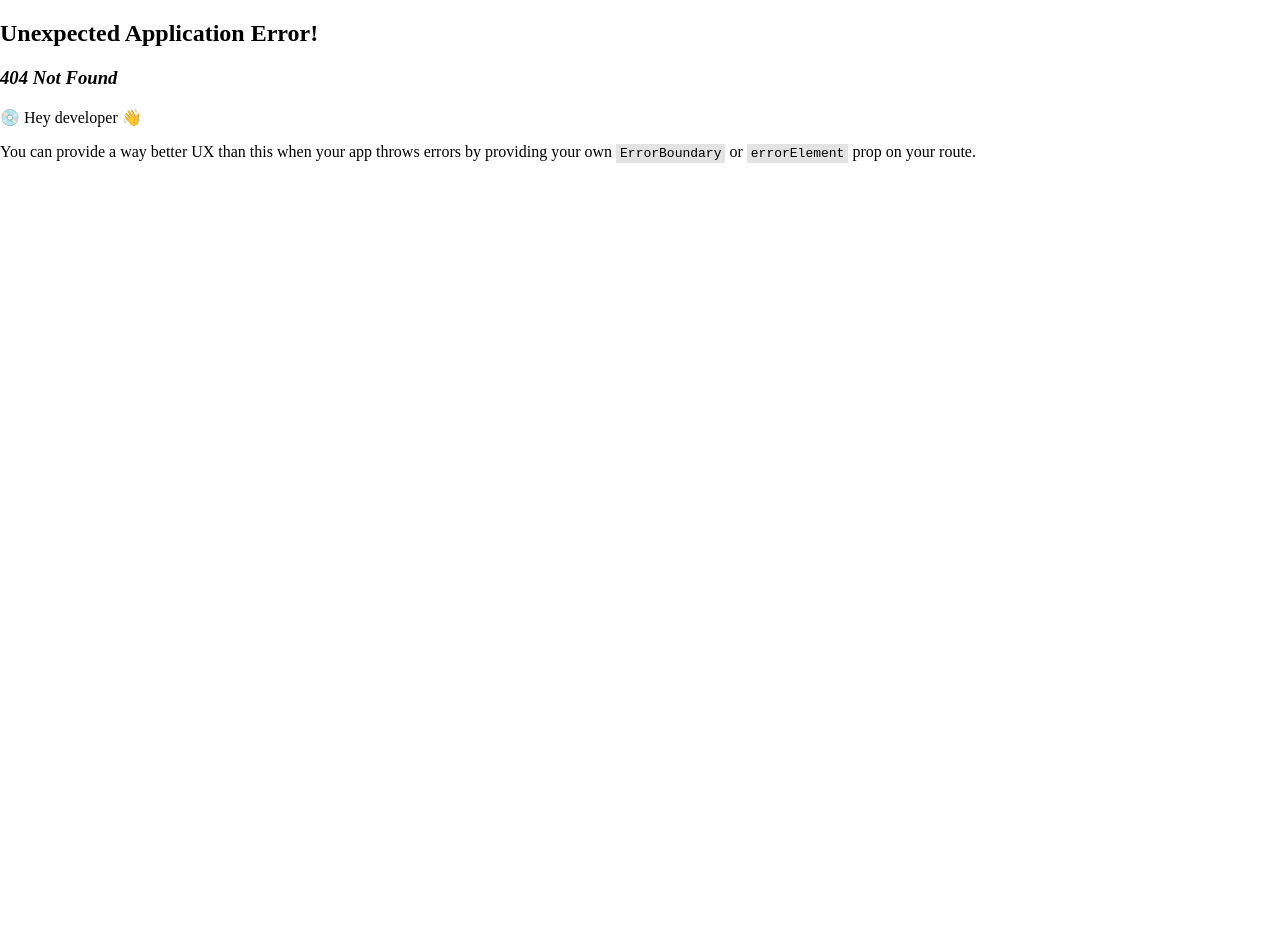
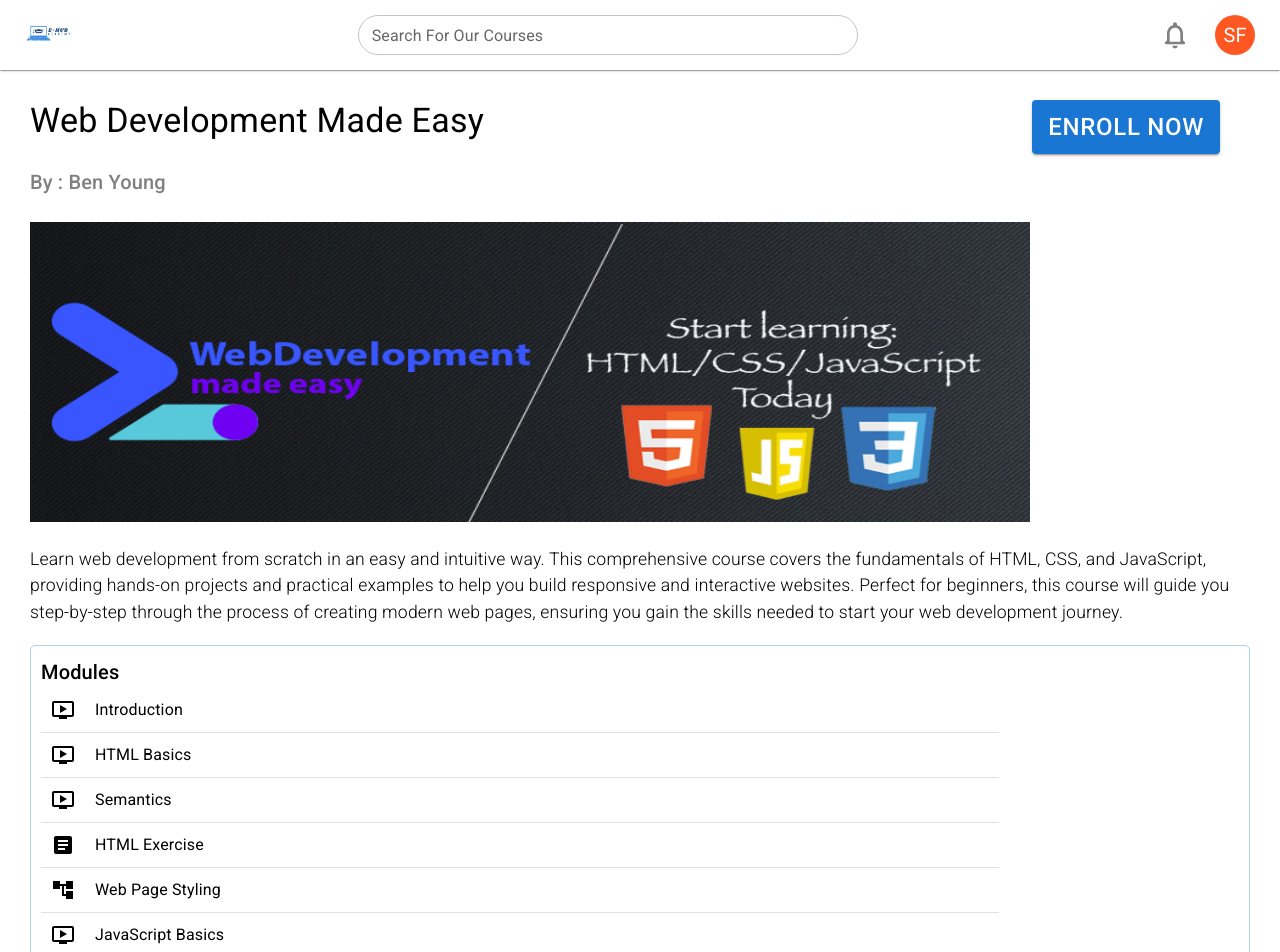
Before and after one commit to Sridesh/e-hub-learning, a React (Vite) app in the folder e-hub-learning-ui/: page /course in a window 1280 px wide. Before the commit this address had no page. Shown: the top 952 px of the page. Before the commit the page ends 800 px from the top, so only its background shows below. Built offline with nearby package versions, Linux system fonts and the light colour scheme; data requests are answered from the project's data file.

Commit message:
SCRUM-23 Module list change added

```diff
--- a/e-hub-learning-ui/DB/db.json
+++ b/e-hub-learning-ui/DB/db.json
@@ -308,19 +308,7 @@
           ]
         }
       ]
-    },
-    {
-      "id": "d8be",
-      "name": "National Institute of Business Management",
-      "description": "sdsdsdaas",
-      "modules": [
-        {
-          "module_id": null,
-          "module_name": "sd",
-          "type": "video",
-          "link": ""
-        }
-      ]
     }
+
   ]
 }
--- a/e-hub-learning-ui/src/components/Header.jsx
+++ b/e-hub-learning-ui/src/components/Header.jsx
@@ -55,7 +55,7 @@ function Header() {
     >
       <img
         src={Logo}
-        style={{ height: "100%" }}
+        style={{ height: "100%", marginLeft: "20px" }}
         onClick={() => navigate("/")}
       />
       {!location.includes("/da") && (
@@ -76,6 +76,7 @@ function Header() {
               }}
             />
           )}
+          onChange={() => navigate("/course")}
         />
       )}
       <Stack
--- a/e-hub-learning-ui/src/components/Landing.jsx
+++ b/e-hub-learning-ui/src/components/Landing.jsx
@@ -1,8 +1,123 @@
-import { Box } from "@mui/material";
-import React from "react";
+import { Box, Button, Stack, Typography } from "@mui/material";
+import axios from "axios";
+import { useEffect, useState } from "react";
+import Progress from "./Progress";
+
+import Header from "../components/Header";
+
+import image from "../assets/image1.png";
+import YouTube from "react-youtube";
+import CustomeAccordion from "./CustomeAccordion";
 
 function Landing() {
-  return <Box sx={{ padding: "30px" }}></Box>;
+  const [data, setDate] = useState(null);
+  const [isLoading, setIsLoading] = useState(true);
+
+  useEffect(() => {
+    const fetch = async () => {
+      try {
+        const res = await axios.get("http://localhost:8080/courses");
+        setDate(res.data[0]);
+        setIsLoading(false);
+      } catch (err) {
+        console.log(err);
+      }
+    };
+
+    fetch();
+  }, []);
+
+  if (isLoading) return <Progress />;
+
+  return (
+    <>
+      <Header />
+      <Box sx={{ padding: "30px", mt: "70px", position: "relative" }}>
+        <Button
+          variant="contained"
+          sx={{ position: "absolute", right: 60, fontSize: "1.5rem" }}
+        >
+          Enroll Now
+        </Button>
+        <Stack direction="column" spacing={3}>
+          <Typography variant="h4">{data.name}</Typography>
+          <Typography variant="h6" sx={{ color: "gray" }}>
+            By : Ben Young
+          </Typography>
+          <img src={image} style={{ height: "300px", width: "1000px" }} />
+          <Typography sx={{ fontWeight: 100, fontSize: "1.1rem" }}>
+            {data.description}
+          </Typography>
+        </Stack>
+        <Stack
+          direction="column"
+          sx={{
+            padding: "10px",
+            mt: "20px",
+            borderRadius: "5px",
+            border: "1px solid lightblue",
+          }}
+        >
+          <Typography variant="h6">Modules</Typography>
+          {data.modules.map((module) => {
+            return (
+              <CustomeAccordion
+                key={module.module_id}
+                title={module.module_name}
+                type={module.type}
+              >
+                {module.type == "video" && (
+                  // <video width="750px" height="500px" controls>
+                  //   <source src={module.link} />
+                  // </video>
+                  <YouTube
+                    videoId={module.link}
+                    opts={{
+                      width: "750px",
+                      height: "500px",
+                      marginLeft: "50px",
+                    }}
+                  />
+                )}
+                {module.type == "document" && (
+                  <Box sx={{ width: "100%", p: "20px" }}>{module.link}</Box>
+                )}
+                {!module.type &&
+                  module.sub_modules.map((sub_module) => {
+                    return (
+                      <CustomeAccordion
+                        key={sub_module.module_id}
+                        title={sub_module.module_name}
+                        type={sub_module.type}
+                      >
+                        {sub_module.type == "video" && (
+                          // <video width="750px" height="500px" controls>
+                          //   <source src={module.link} />
+                          // </video>
+                          <YouTube
+                            videoId={sub_module.link}
+                            opts={{
+                              width: "750px",
+                              height: "500px",
+                              marginLeft: "50px",
+                            }}
+                          />
+                        )}
+                        {module.type == "document" && (
+                          <Box sx={{ width: "100%", p: "20px" }}>
+                            {sub_module.link}
+                          </Box>
+                        )}
+                      </CustomeAccordion>
+                    );
+                  })}
+              </CustomeAccordion>
+            );
+          })}
+        </Stack>
+      </Box>
+    </>
+  );
 }
 
 export default Landing;
--- a/e-hub-learning-ui/src/main.jsx
+++ b/e-hub-learning-ui/src/main.jsx
@@ -11,6 +11,7 @@ import Dashboard from "./pages/Dashboard.jsx";
 import EditCourse from "./pages/EditCourse.jsx";
 import AddCourse from "./pages/AddCourse.jsx";
 import Common from "./components/Common.jsx";
+import Landing from "./components/Landing.jsx";
 
 const router = createBrowserRouter([
   {
@@ -33,6 +34,10 @@ const router = createBrowserRouter([
     path: "/create-course",
     element: <AddCourse />,
   },
+  {
+    path: "/course",
+    element: <Landing />,
+  },
 ]);
 
 ReactDOM.createRoot(document.getElementById("root")).render(
--- a/e-hub-learning-ui/src/pages/AddCourse.jsx
+++ b/e-hub-learning-ui/src/pages/AddCourse.jsx
@@ -12,11 +12,14 @@ import DocumentUpload from "../components/DocumentUpload";
 import CustomeAccordion from "../components/CustomeAccordion";
 import axios from "axios";
 import Header from "../components/Header";
+import { useNavigate } from "react-router-dom";
 
 function AddCourse() {
   const [videoFile, setVideoFile] = useState(null);
   const [videoURL, setVideoURL] = useState("");
   const [addModule, setAddModule] = useState(false);
+
+  const navigate = useNavigate();
 
   const [data, setData] = useState({
     // id: 3,
@@ -30,6 +33,7 @@ function AddCourse() {
     module_name: "",
     type: "",
     link: "",
+    localvid: true,
   });
 
   useEffect(() => {
@@ -120,12 +124,14 @@ function AddCourse() {
     } catch (err) {
       console.log(err);
     }
+
+    navigate("/dashboard");
   };
 
   return (
     <>
       <Header />
-      <Box sx={{ width: "70%", padding: "20px" }}>
+      <Box sx={{ width: "70%", padding: "20px", mt: "70px" }}>
         <Typography variant="h5">Create A New Course</Typography>
         <form onSubmit={handleSubmit}>
           <Stack
--- a/e-hub-learning-ui/src/pages/Dashboard.jsx
+++ b/e-hub-learning-ui/src/pages/Dashboard.jsx
@@ -121,10 +121,12 @@ function Dashboard() {
                         title={module.module_name}
                         type={module.type}
                       >
-                        {module.type == "video" && (
-                          // <video width="750px" height="500px" controls>
-                          //   <source src={module.link} />
-                          // </video>
+                        {module.type == "video" &&
+                          (module.localvid ? (
+                            <video width="750px" height="500px" controls>
+                              <source src={module.link} />
+                            </video>
+                          ) : (
                             <YouTube
                               videoId={module.link}
                               opts={{
@@ -133,7 +135,7 @@ function Dashboard() {
                                 marginLeft: "50px",
                               }}
                             />
-                        )}
+                          ))}
                         {module.type == "document" && (
                           <Box sx={{ width: "100%", p: "20px" }}>
                             {module.link}
@@ -148,9 +150,6 @@ function Dashboard() {
                                 type={sub_module.type}
                               >
                                 {sub_module.type == "video" && (
-                                  // <video width="750px" height="500px" controls>
-                                  //   <source src={module.link} />
-                                  // </video>
                                   <YouTube
                                     videoId={sub_module.link}
                                     opts={{
```
Also changed, not shown: e-hub-learning-ui/src/assets/image1.png (added). Lines whose indentation alone changed are shown as unchanged.
